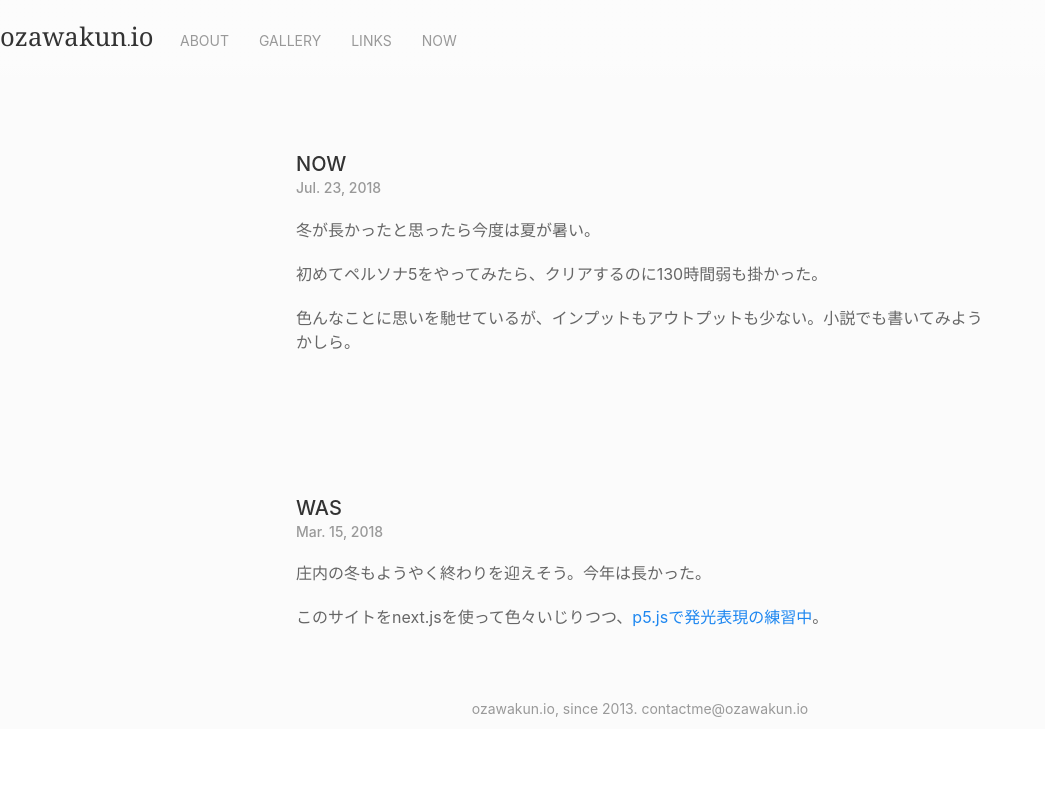
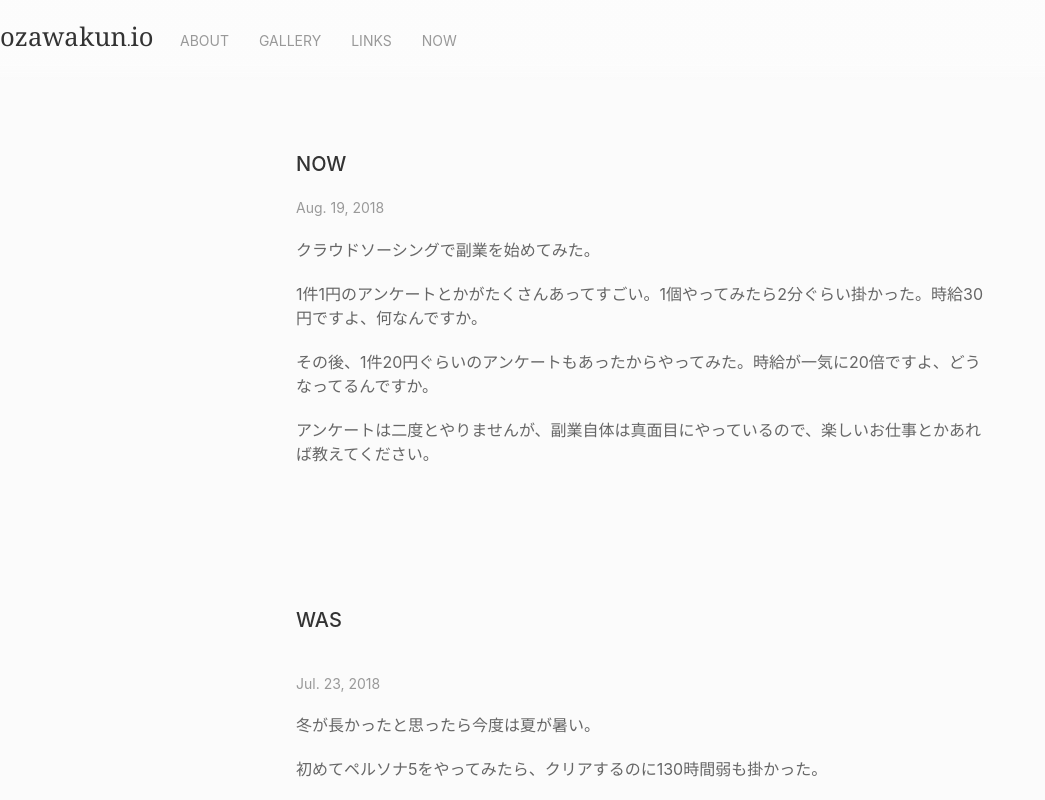
Before and after one commit to zakuni/ozawakun.io, a Next.js app: page /now in a window 1280 px wide. Shown: the top 800 px of the page, without its empty margins (0-1045 px from the left). Built offline with nearby package versions, Linux system fonts and the light colour scheme.

Commit message:
modify now page

```diff
--- a/pages/now.js
+++ b/pages/now.js
@@ -41,21 +41,30 @@ export default () => (
     <div className="uk-container uk-container-small uk-width-3-5@s" uk-height-viewport="expand: true">
       <main>
         <section className="uk-section">
-          <h2 className="uk-h4" id="about">
+          <h2 className="uk-h4">
             NOW
-            <div className="uk-text-meta">Jul. 23, 2018</div>
           </h2>
-          <p>冬が長かったと思ったら今度は夏が暑い。</p>
-          <p>初めてペルソナ5をやってみたら、クリアするのに130時間弱も掛かった。</p>
-          <p>色んなことに思いを馳せているが、インプットもアウトプットも少ない。小説でも書いてみようかしら。</p>
+          <div className="uk-text-meta">Aug. 19, 2018</div>
+          <p>クラウドソーシングで副業を始めてみた。</p>
+          <p>1件1円のアンケートとかがたくさんあってすごい。1個やってみたら2分ぐらい掛かった。時給30円ですよ、何なんですか。</p>
+          <p>その後、1件20円ぐらいのアンケートもあったからやってみた。時給が一気に20倍ですよ、どうなってるんですか。</p>
+          <p>アンケートは二度とやりませんが、副業自体は真面目にやっているので、楽しいお仕事とかあれば教えてください。</p>
         </section>
         <section className="uk-section">
-          <h2 className="uk-h4" id="about">
+          <h2 className="uk-h4">
             WAS
-           <div className="uk-text-meta">Mar. 15, 2018</div>
           </h2>
-          <p>庄内の冬もようやく終わりを迎えそう。今年は長かった。</p>
-          <p>このサイトをnext.jsを使って色々いじりつつ、<a href='http://alpha.editor.p5js.org/full/ryqQseOYM'>p5.jsで発光表現の練習中</a>。</p>
+          <article className="uk-section-xsmall">
+            <div className="uk-text-meta">Jul. 23, 2018</div>
+            <p>冬が長かったと思ったら今度は夏が暑い。</p>
+            <p>初めてペルソナ5をやってみたら、クリアするのに130時間弱も掛かった。</p>
+            <p>色んなことに思いを馳せているが、インプットもアウトプットも少ない。小説でも書いてみようかしら。</p>
+          </article>
+          <article className="uk-section-xsmall">
+            <div className="uk-text-meta">Mar. 15, 2018</div>
+            <p>庄内の冬もようやく終わりを迎えそう。今年は長かった。</p>
+            <p>このサイトをnext.jsを使って色々いじりつつ、<a href='http://alpha.editor.p5js.org/full/ryqQseOYM'>p5.jsで発光表現の練習中</a>。</p>
+          </article>
         </section>
       </main>
       <footer className="uk-text-center uk-link-muted uk-text-meta uk-margin-small-bottom">
```
